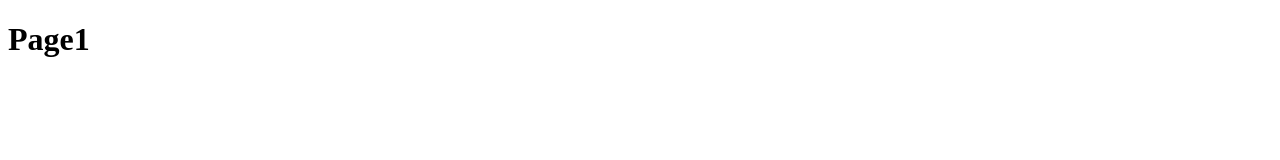
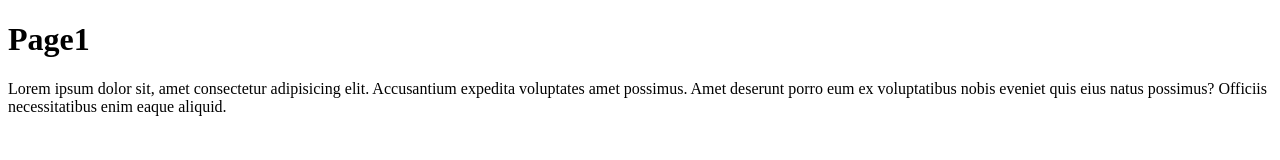
Before and after one commit to Beetroot-FE-20210415/test-contribution, a plain HTML site: page page1.html in a window 1280 px wide. Drawn offline with Linux system fonts and the light colour scheme.

Commit message:
Add lormem

```diff
--- a/page1.html
+++ b/page1.html
@@ -8,5 +8,7 @@
 </head>
 <body>
   <h1>Page1</h1>
+
+  <p>Lorem ipsum dolor sit, amet consectetur adipisicing elit. Accusantium expedita voluptates amet possimus. Amet deserunt porro eum ex voluptatibus nobis eveniet quis eius natus possimus? Officiis necessitatibus enim eaque aliquid.</p>
 </body>
 </html>
```
